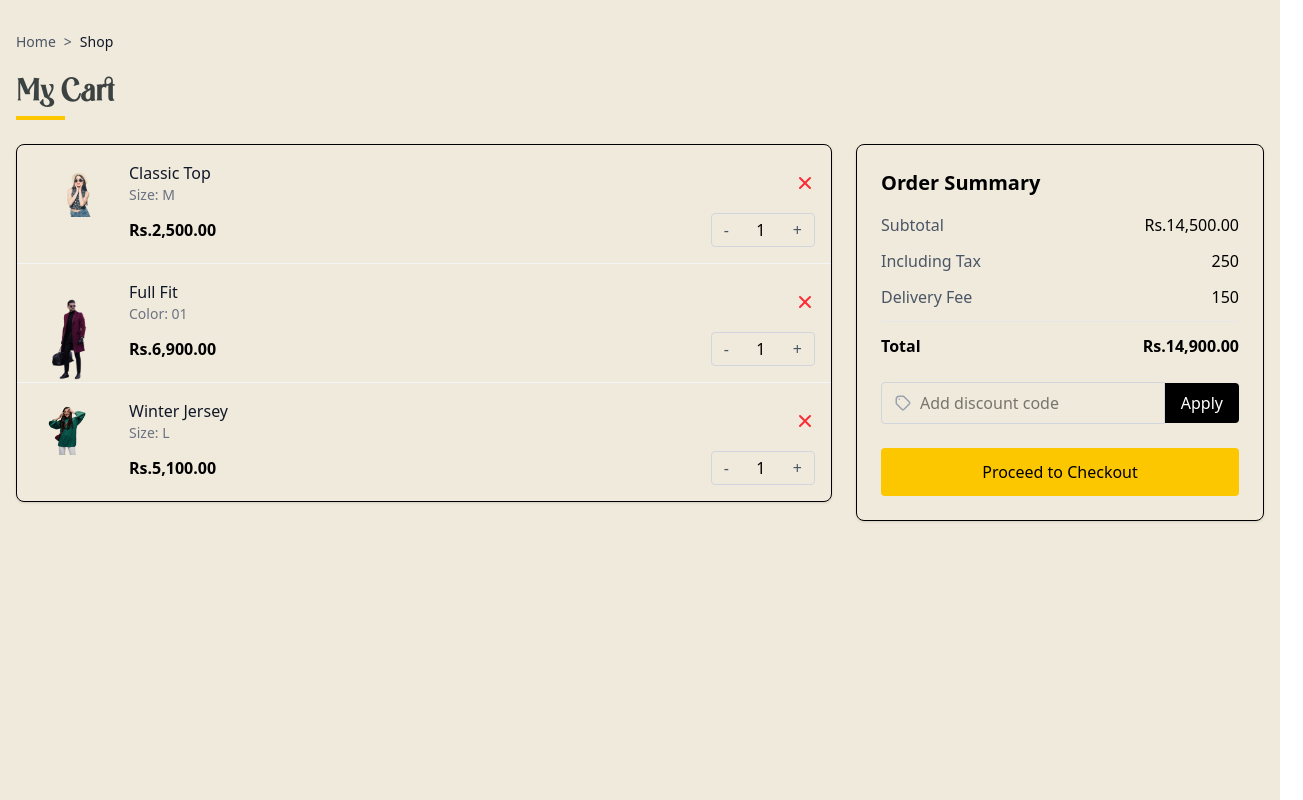
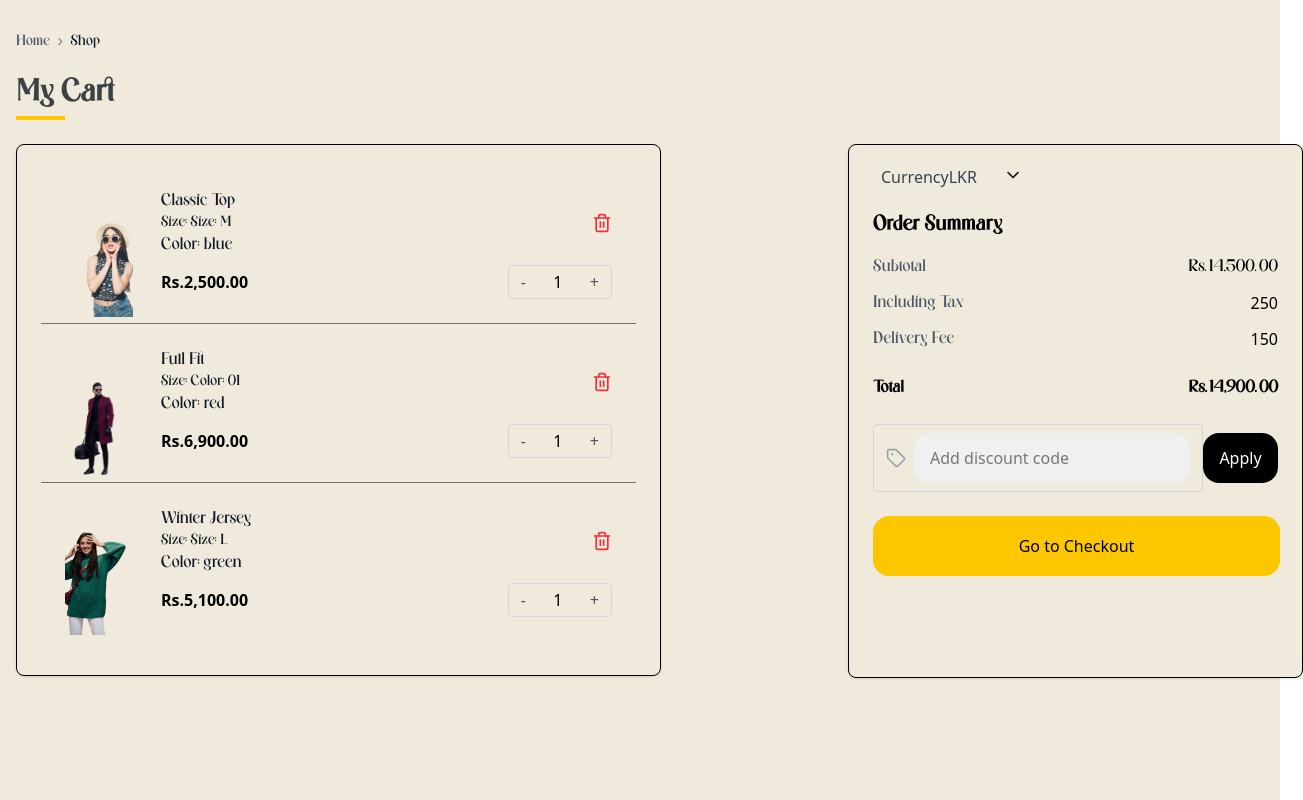
Before and after one commit to Fuchsius/HouseOfSalga, a React (Vite) app: page /cart in a window 1280 px wide. Shown: the whole page, 1303 px wide, since content can reach past the window. Built offline with nearby package versions, Linux system fonts and the light colour scheme.

Commit message:
Apply necessary modifications to the Shop and Cart pages to enhance functionality and user experience.

```diff
--- a/src/components/breadcrumb.jsx
+++ b/src/components/breadcrumb.jsx
@@ -1,6 +1,6 @@
 export default function Breadcrumb() {
   return (
-    <nav className="text-sm text-gray-600">
+    <nav className="font-primary text-sm text-gray-600">
       <span className="hover:text-gray-900 cursor-pointer">Home</span>
       <span className="mx-2">{">"}</span>
       <span className="text-gray-900 font-medium">Shop</span>
--- a/src/components/cart-items.jsx
+++ b/src/components/cart-items.jsx
@@ -1,44 +1,43 @@
 import CartItemQuantity from "./cart-quantity";
+import { Trash2 } from "lucide-react";
 
 export default function CartItems({ items, updateQuantity, removeItem }) {
   return (
-    <div className="bg-[#F0EADC] border-1 rounded-lg shadow-sm overflow-hidden">
+    <div className="bg-[#F0EADC] w-[645px] h-[532px] top-[320px] left-[160px] pt-[20px] pr-[24px] pb-[20px] pl-[24px] border-1 rounded-lg shadow-sm overflow-hidden">
       {items.map((item) => (
         <div
           key={item.id}
-          className="flex items-center p-4 border-b border-gray-100 last:border-b-0"
+          className="flex items-center p-6 border-b border-[#6C7275] last:border-b-0"
         >
           <div className="flex-shrink-0 w-20 h-20 relative">
             <img
               src={item.image || "/placeholder.svg"}
               alt={item.name}
               fill
-              className="object-cover"
+              className="object-cover w-[68px] h-[113px] top-[6px] left-[28px]"
             />
           </div>
 
           <div className="ml-4 flex-grow">
             <div className="flex justify-between">
               <div>
-                <h3 className="font-medium text-gray-900">{item.name}</h3>
-                <p className="text-sm text-gray-500">{item.size}</p>
+                <h3 className="font-medium text-gray-900 font-primary">
+                  {item.name}
+                </h3>
+                <p className="text-sm text-gray-900 font-primary">
+                  Size: {item.size}
+                </p>
+                <h3 className="font-medium text-gray-900 font-primary">
+                  Color: {item.color}
+                </h3>
               </div>
+
+              {/* Delete Button using lucide-react Trash2 icon */}
               <button
                 onClick={() => removeItem(item.id)}
                 className="text-red-500 hover:text-red-700"
               >
-                <svg
-                  xmlns="http://www.w3.org/2000/svg"
-                  className="h-5 w-5"
-                  viewBox="0 0 20 20"
-                  fill="currentColor"
-                >
-                  <path
-                    fillRule="evenodd"
-                    d="M4.293 4.293a1 1 0 011.414 0L10 8.586l4.293-4.293a1 1 0 111.414 1.414L11.414 10l4.293 4.293a1 1 0 01-1.414 1.414L10 11.414l-4.293 4.293a1 1 0 01-1.414-1.414L8.586 10 4.293 5.707a1 1 0 010-1.414z"
-                    clipRule="evenodd"
-                  />
-                </svg>
+                <Trash2 className="w-5 h-5" />
               </button>
             </div>
 
--- a/src/components/cart.jsx
+++ b/src/components/cart.jsx
@@ -12,6 +12,7 @@ export default function CartPage() {
       price: 2500.0,
       quantity: 1,
       image: "6.png",
+      color: "blue",
     },
     {
       id: 2,
@@ -20,6 +21,7 @@ export default function CartPage() {
       price: 6900.0,
       quantity: 1,
       image: "5.png",
+      color: "red",
     },
     {
       id: 3,
@@ -28,6 +30,7 @@ export default function CartPage() {
       price: 5100.0,
       quantity: 1,
       image: "2.png",
+      color: "green",
     },
   ]);
 
--- /dev/null
+++ b/src/components/currency.jsx
@@ -0,0 +1,54 @@
+import { useState } from "react";
+
+export default function CurrencyDropdown() {
+  const [isOpen, setIsOpen] = useState(false);
+  const [selectedCurrency, setSelectedCurrency] = useState("LKR");
+
+  const currencies = ["Rs", "USD", "EUR", "GBP"];
+
+  // Toggle dropdown only when icon is clicked
+  const toggleDropdown = () => {
+    setIsOpen(!isOpen);
+  };
+
+  const selectCurrency = (currency) => {
+    setSelectedCurrency(currency);
+    setIsOpen(false); // Close dropdown after selection
+  };
+
+  return (
+    <div className="relative w-40">
+      {/* Currency label and icon */}
+      <div className="flex items-center justify-between bg-[#F0EADC]  p-2">
+        <span className="text-gray-700 font-Playfair Display size-[20px] w-[400]">
+          Currency{selectedCurrency}
+        </span>
+
+        {/* Only this icon will trigger the dropdown */}
+        <img
+          src="/drop-down.png" // Your icon image path
+          className={`w-6 h-6 cursor-pointer transition-transform ${
+            isOpen ? "rotate-180" : ""
+          }`}
+          alt="Dropdown Icon"
+          onClick={toggleDropdown} // Only icon has click event
+        />
+      </div>
+
+      {/* Dropdown List */}
+      {isOpen && (
+        <div className="absolute mt-2 bg-white border border-gray-300 rounded-lg shadow-lg w-full z-10">
+          {currencies.map((currency) => (
+            <div
+              key={currency}
+              onClick={() => selectCurrency(currency)}
+              className="px-4 py-2 hover:bg-gray-100 cursor-pointer"
+            >
+              {currency}
+            </div>
+          ))}
+        </div>
+      )}
+    </div>
+  );
+}
--- a/src/components/filter-sidebar.jsx
+++ b/src/components/filter-sidebar.jsx
@@ -2,7 +2,7 @@ import { useState } from "react";
 import { Button } from "../components/ui/button";
 import { Checkbox } from "../components/ui/checkbox";
 import { Slider } from "../components/ui/slider";
-import { AlignJustify } from "lucide-react";
+import { SlidersHorizontal, ChevronUp } from "lucide-react";
 
 export default function FilterSidebar() {
   const [priceRange, setPriceRange] = useState([5000, 8000]);
@@ -22,14 +22,13 @@ export default function FilterSidebar() {
     <div className="w-[428px] h-[1044px] top-[259px] left-[160px] bg-[#F0EADC] p-6 rounded-lg shadow-sm">
       {/* Filters Header */}
       <div className="flex items-center justify-between mb-6">
-        <h2 className="font-semibold text-gray-900">FILTERS</h2>
-        <AlignJustify className="w-4 h-4 mr-2" />
-        <span className="text-sm text-gray-500">(3)</span>
+        <h2 className="font-semibold text-gray-900 font-primary">FILTERS</h2>
+        <SlidersHorizontal className="w-4 h-4 mr-5" />
       </div>
 
       {/* Focus Section */}
       <div className="mb-6">
-        <h3 className="font-medium text-gray-900 mb-3">FOCUS</h3>
+        <h3 className="font-primary text-gray-900 mb-3">FOCUS</h3>
         <div className="space-y-2">
           <div className="flex items-center space-x-2">
             <Checkbox id="women" defaultChecked />
@@ -39,7 +38,10 @@ export default function FilterSidebar() {
           </div>
           <div className="flex items-center space-x-2">
             <Checkbox id="ladies" />
-            <label htmlFor="ladies" className="text-sm text-gray-700">
+            <label
+              htmlFor="ladies"
+              className="text-sm text-gray-700 font-primary"
+            >
               Ladies
             </label>
           </div>
@@ -49,8 +51,9 @@ export default function FilterSidebar() {
       {/* Price Range */}
       <div className="mb-6">
         <div className="flex items-center justify-between mb-3">
-          <span className="text-sm font-medium text-gray-900">
-            ₹5000 - ₹8000
+          <h1 className="font-primary">Range</h1>
+          <span className="text-sm font-primary text-gray-900">
+            Rs.5000 - Rs.8000
           </span>
         </div>
         <Slider
@@ -65,7 +68,7 @@ export default function FilterSidebar() {
 
       {/* Size Section */}
       <div className="mb-6">
-        <h3 className="font-medium text-gray-900 mb-3">SIZE</h3>
+        <h3 className="font-medium text-gray-900 mb-3 font-primary">SIZE</h3>
         <div className="space-y-2">
           {["Small", "Medium", "Large", "Extra Large"].map((size) => (
             <div key={size} className="flex items-center space-x-2">
@@ -83,7 +86,12 @@ export default function FilterSidebar() {
 
       {/* Colors Section */}
       <div className="mb-6">
-        <h3 className="font-medium text-gray-900 mb-3">Colors</h3>
+        <div className="flex items-center justify-between mb-6">
+          <h3 className="font-medium text-gray-900 mb-3 font-primary">
+            Colors
+          </h3>
+          <ChevronUp className="w-4 h-4 mr-5" />
+        </div>
         <div className="grid grid-cols-4 gap-2">
           {colors.map((color) => (
             <button
@@ -96,8 +104,8 @@ export default function FilterSidebar() {
       </div>
 
       {/* Apply Filter Button */}
-      <Button className="w-full bg-yellow-400 hover:bg-yellow-500 text-black font-medium">
-        Apply filter
+      <Button className="w-full bg-yellow-400 hover:bg-yellow-500 text-black font-primary">
+        <h1 className=" text-black font-primary">Apply filter</h1>
       </Button>
     </div>
   );
--- a/src/components/order-summary.jsx
+++ b/src/components/order-summary.jsx
@@ -1,4 +1,6 @@
 import { useState } from "react";
+import { Tag } from "lucide-react";
+import Currency from "./currency";
 
 export default function OrderSummary({ subtotal, tax, deliveryFee, total }) {
   const [discountCode, setDiscountCode] = useState("");
@@ -15,24 +17,29 @@ export default function OrderSummary({ subtotal, tax, deliveryFee, total }) {
   };
 
   return (
-    <div className="bg-[#F0EADC] rounded-lg shadow-sm p-6 border-1">
-      <h2 className="text-xl font-semibold mb-4">Order Summary</h2>
+    <div className="bg-[#F0EADC] rounded-lg shadow-sm border-1 w-[455px] h-[534px] top-[316px] left-[833px] pt-[10px] pr-[24px] pb-[10px] pl-[24px] ">
+      <div className="flex items-center mb-4">
+        <Currency />
+      </div>
+      <h2 className="text-xl font-semibold mb-4 font-primary">Order Summary</h2>
 
       <div className="space-y-3 mb-6">
         <div className="flex justify-between">
-          <span className="text-gray-600">Subtotal</span>
-          <span className="font-medium">{formatPrice(subtotal)}</span>
+          <span className="text-gray-600 font-primary">Subtotal</span>
+          <span className="font-medium font-primary">
+            {formatPrice(subtotal)}
+          </span>
         </div>
         <div className="flex justify-between">
-          <span className="text-gray-600">Including Tax</span>
+          <span className="text-gray-600 font-primary">Including Tax</span>
           <span>{tax}</span>
         </div>
         <div className="flex justify-between">
-          <span className="text-gray-600">Delivery Fee</span>
+          <span className="text-gray-600 font-primary">Delivery Fee</span>
           <span>{deliveryFee}</span>
         </div>
         <div className="border-t border-gray-200 pt-3 mt-3">
-          <div className="flex justify-between font-semibold">
+          <div className="flex justify-between font-semibold font-primary">
             <span>Total</span>
             <span>{formatPrice(total)}</span>
           </div>
@@ -41,38 +48,26 @@ export default function OrderSummary({ subtotal, tax, deliveryFee, total }) {
 
       <form onSubmit={handleApplyDiscount} className="flex items-center mb-6">
         <div className="flex items-center border border-gray-300 rounded-l px-3 py-2 flex-grow">
-          <svg
-            xmlns="http://www.w3.org/2000/svg"
-            className="h-5 w-5 text-gray-400 mr-2"
-            fill="none"
-            viewBox="0 0 24 24"
-            stroke="currentColor"
-          >
-            <path
-              strokeLinecap="round"
-              strokeLinejoin="round"
-              strokeWidth={2}
-              d="M7 7h.01M7 3h5c.512 0 1.024.195 1.414.586l7 7a2 2 0 010 2.828l-7 7a2 2 0 01-2.828 0l-7-7A1.994 1.994 0 013 12V7a4 4 0 014-4z"
-            />
-          </svg>
+          {/* ✅ Using Lucide Tag Icon */}
+          <Tag className="w-5 h-5 text-gray-400 mr-2" />
           <input
             type="text"
             placeholder="Add discount code"
-            className="outline-none w-full"
+            className="outline-none w-[276px] h-[50px] pt-[12px] pr-[16px] pb-[12px] pl-[16px] gap-[12px] bg-[#F0F0F0] rounded-2xl"
             value={discountCode}
             onChange={(e) => setDiscountCode(e.target.value)}
           />
         </div>
         <button
           type="submit"
-          className="bg-black text-white px-4 py-2 rounded-r hover:bg-gray-800"
+          className="bg-black text-white px-4 py-2 w-[119px] h-[50px] pt-[12px] pr-[16px] pb-[12px] pl-[16px] gap-[12px] rounded-2xl hover:bg-gray-800"
         >
           Apply
         </button>
       </form>
 
-      <button className="w-full bg-yellow-400 hover:bg-yellow-500 text-black font-medium py-3 rounded transition-colors">
-        Proceed to Checkout
+      <button className="w-[407px] h-[60px] pt-[16px] pr-[54px] pb-[16px] pl-[54px] gap-[12px] rounded-2xl bg-yellow-400 hover:bg-yellow-500 text-black font-medium py-3 transition-colors">
+        Go to Checkout
       </button>
     </div>
   );
--- a/src/components/shop-footer.jsx
+++ b/src/components/shop-footer.jsx
@@ -25,7 +25,7 @@ export default function Footer() {
   ];
 
   return (
-    <footer className="bg-white border-t border-gray-200 w-[1440px] h-[156px] top-[1785px]">
+    <footer className="bg-white border-t border-gray-200 w-[1440px] h-[100px] top-[1785px]">
       <div className="container mx-auto px-4 py-8">
         <div className="grid grid-cols-1 md:grid-cols-4 gap-6">
           {features.map((feature, index) => (
```
Also changed, not shown: src/components/product-card.jsx (+10 -11 lines), src/components/shop-header.jsx (+12 -16 lines), public/drop-down.png (added).
